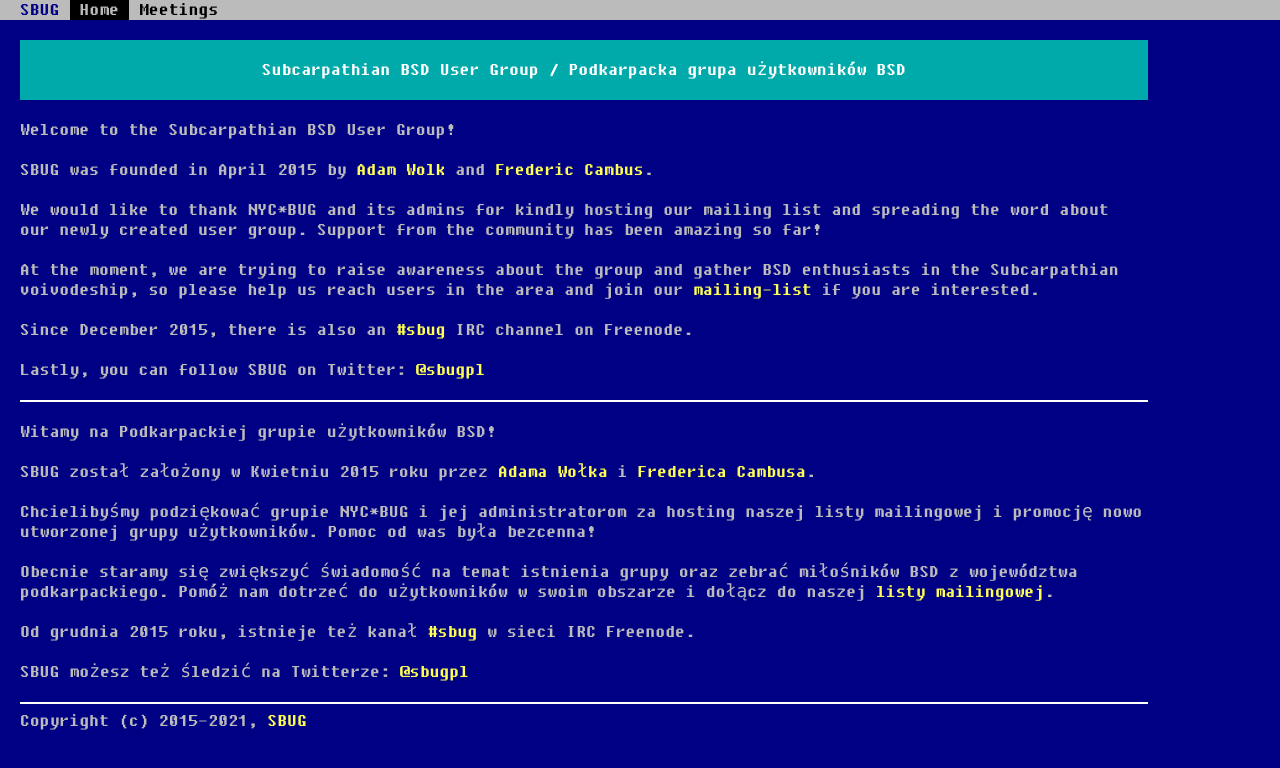
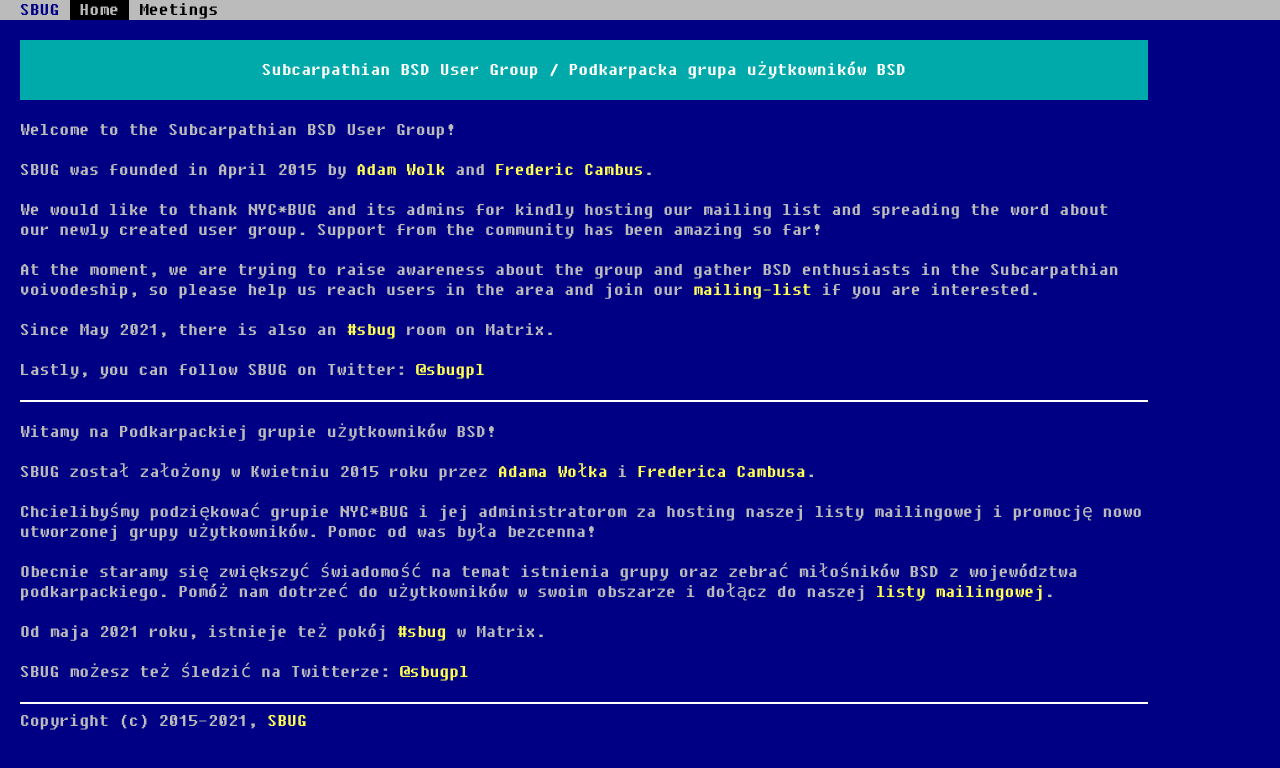
Before and after one commit to sbug/www.sbug.org, a plain HTML site: page index.html in a window 1280 px wide. Drawn offline with Linux system fonts and the light colour scheme.

Commit message:
Deprecate the Freenode IRC channel, and advertise the new Matrix room.

```diff
--- a/index.html
+++ b/index.html
@@ -42,7 +42,7 @@
 		<p>SBUG was founded in April 2015 by <a href="https://blog.tintagel.pl">Adam Wolk</a> and <a href="https://www.cambus.net">Frederic Cambus</a>.</p>
 		<p>We would like to thank NYC*BUG and its admins for kindly hosting our mailing list and spreading the word about our newly created user group. Support from the community has been amazing so far!</p>
 		<p>At the moment, we are trying to raise awareness about the group and gather BSD enthusiasts in the Subcarpathian voivodeship, so please help us reach users in the area and join our <a href="http://lists.nycbug.org/mailman/listinfo/sbug">mailing-list</a> if you are interested.</p>
-		<p>Since December 2015, there is also an <a href="https://webchat.freenode.net/?channels=sbug">#sbug</a> IRC channel on Freenode.</p>
+		<p>Since May 2021, there is also an <a href="https://matrix.to/#sbug:matrix.org" rel="nofollow">#sbug</a> room on Matrix.</p>
 		<p>Lastly, you can follow SBUG on Twitter: <a href="https://twitter.com/sbugpl" rel="nofollow">@sbugpl</a></p>
 
 		<hr />
@@ -52,7 +52,7 @@
 		<p>SBUG został założony w Kwietniu 2015 roku przez <a href="https://blog.tintagel.pl">Adama Wołka</a> i <a href="https://www.cambus.net">Frederica Cambusa</a>.</p>
 		<p>Chcielibyśmy podziękować grupie NYC*BUG i jej administratorom za hosting naszej listy mailingowej i promocję nowo utworzonej grupy użytkowników. Pomoc od was była bezcenna!</p>
 		<p>Obecnie staramy się zwiększyć świadomość na temat istnienia grupy oraz zebrać miłośników BSD z województwa podkarpackiego. Pomóż nam dotrzeć do użytkowników w swoim obszarze i dołącz do naszej <a href="http://lists.nycbug.org/mailman/listinfo/sbug">listy mailingowej</a>.</p>
-		<p>Od grudnia 2015 roku, istnieje też kanał <a href="https://webchat.freenode.net/?channels=sbug">#sbug</a> w sieci IRC Freenode.</p>
+		<p>Od maja 2021 roku, istnieje też pokój <a href="https://matrix.to/#sbug:matrix.org" rel="nofollow">#sbug</a> w Matrix.</>
 		<p>SBUG możesz też śledzić na Twitterze: <a href="https://twitter.com/sbugpl" rel="nofollow">@sbugpl</a></p>
 
 		<hr />
```
